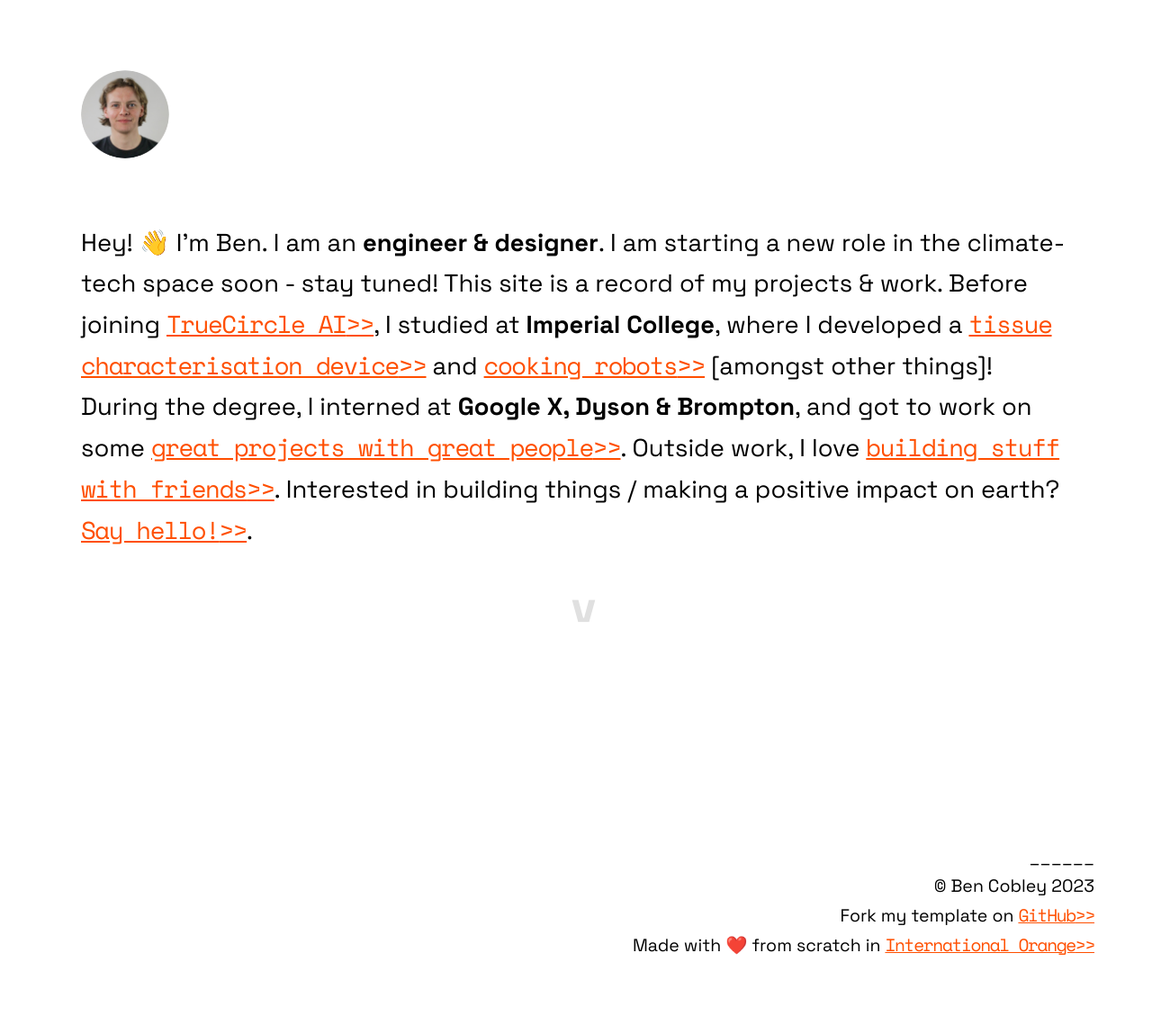
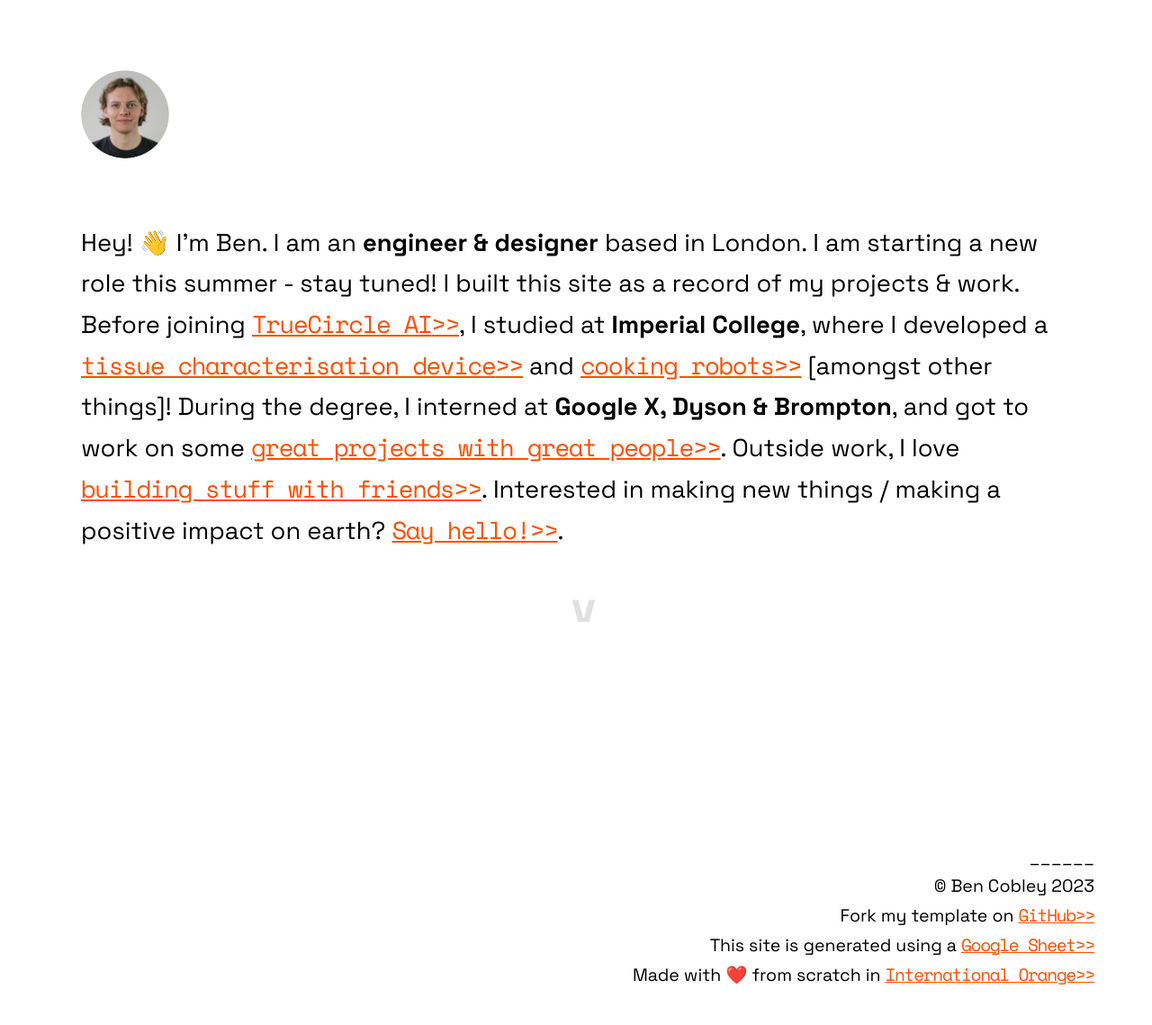
Before and after one commit to bencobley/bencobley.github.io, a Flask app: page / in a window 1280 px wide. Shown: the whole page at 90% size. Before the commit the page ends 1061 px from the top, so only its background shows below. Run offline with Flask 3, Linux system fonts and the light colour scheme; data that the repository does not hold is empty.

Commit message:
Minor wording changes

```diff
--- a/templates/base.html
+++ b/templates/base.html
@@ -19,6 +19,7 @@
     <script src="static/jquery.js"></script>
     <script src="static/splide/splide.min.js"></script>
     <script src="static/splide/splide-extension-video.min.js"></script>
+    <script src="static/splide/splide-extension-intersection.min.js"></script>
     <script src="static/index.js"></script>
 
     <!-- Homepage -->
@@ -28,12 +29,12 @@
           <a href="https://www.linkedin.com/in/bennetcobley/" target="_blank" rel="noopener noreferrer"><img src="static/img/me.png" /></a>
         </div>
         <span class="text">
-          Hey! 👋 I’m Ben. I am an <b>engineer & designer</b>. I am starting a new role in the climate-tech space soon - stay tuned! This site is a
-          record of my projects & work. Before joining <a href="#TrueCircle">TrueCircle AI</a>, I studied at <b>Imperial College</b>, where I
+          Hey! 👋 I’m Ben. I am an <b>engineer & designer</b> based in London. I am starting a new role this summer - stay tuned! I built this site as
+          a record of my projects & work. Before joining <a href="#TrueCircle">TrueCircle AI</a>, I studied at <b>Imperial College</b>, where I
           developed a <a href="#Percussion">tissue characterisation device</a> and <a href="#OnionBot">cooking robots</a> [amongst other things]!
           During the degree, I interned at <b>Google X, Dyson & Brompton</b>, and got to work on some
           <a href="#Experience">great projects with great people</a>. Outside work, I love <a href="#Projects">building stuff with friends</a>.
-          Interested in building things / making a positive impact on earth?
+          Interested in making new things / making a positive impact on earth?
           <a href="https://www.linkedin.com/in/bennetcobley/" target="_blank" rel="noopener noreferrer">Say hello!</a>.
         </span>
         <a href="#Experience" class="homepage-arrow">&#62;</a>
@@ -56,6 +57,9 @@
           Fork my template on
           <a href="https://github.com/bencobley/bencobley.github.io">GitHub</a>
           <br />
+          This site is generated using a
+          <a href="https://docs.google.com/spreadsheet/ccc?key=1YLPiKODcjiSdY-z6nUn9SXbsGM_wfrvtsDITZ2rzNA4">Google Sheet</a>
+          <br />
           Made with ❤️ from scratch in
           <a href="https://en.wikipedia.org/wiki/International_orange">International Orange</a>
         </span>
```
